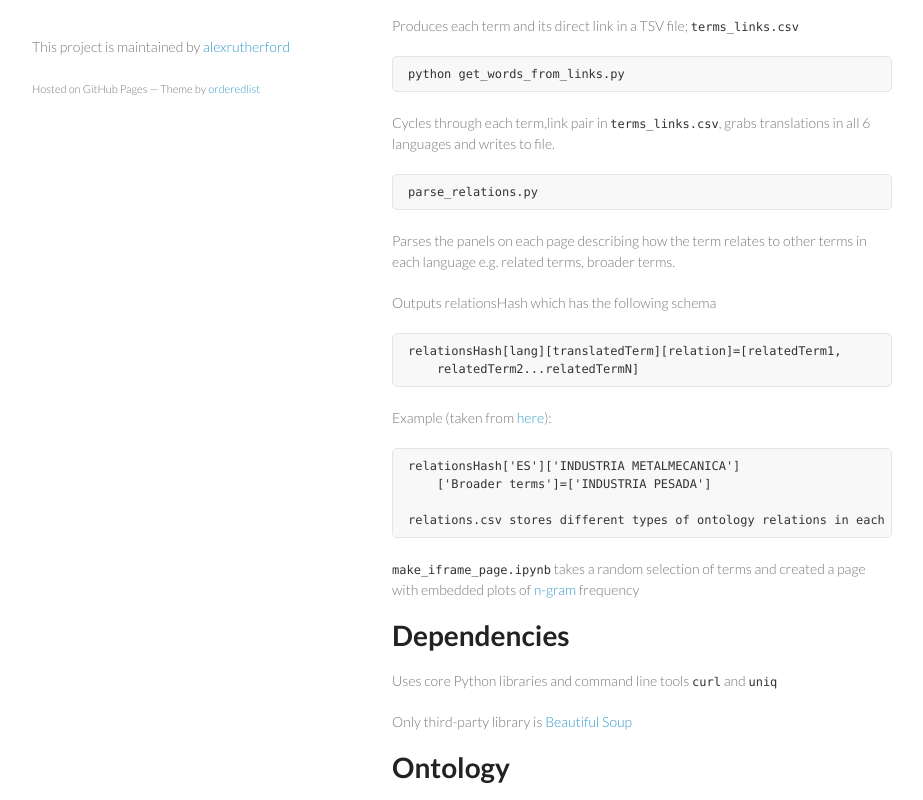
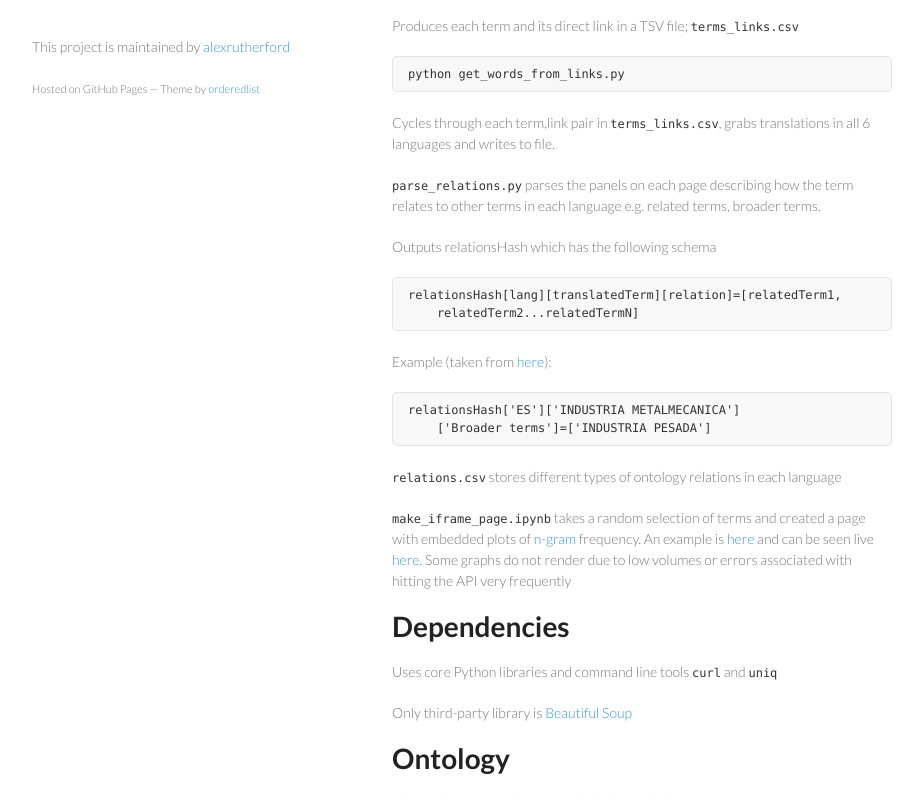
Before and after one commit to alexrutherford/unthesaurus_scraping, a plain HTML site: page index.html in a window 1280 px wide. Shown: the part 632-1432 px from the top of the page, without its empty margins (178-1101 px from the left). Drawn offline with Linux system fonts and the light colour scheme.

Commit message:
Create gh-pages branch via GitHub

```diff
--- a/index.html
+++ b/index.html
@@ -54,10 +54,7 @@ python parse_links_categories.py
 
 <p>Cycles through each term,link pair in <code>terms_links.csv</code>, grabs translations in all 6 languages and writes to file.</p>
 
-<pre><code>parse_relations.py
-</code></pre>
-
-<p>Parses the panels on each page describing how the term relates to other terms in each language e.g. related terms, broader terms.</p>
+<p><code>parse_relations.py</code> parses the panels on each page describing how the term relates to other terms in each language e.g. related terms, broader terms.</p>
 
 <p>Outputs relationsHash which has the following schema</p>
 
@@ -69,11 +66,11 @@ python parse_links_categories.py
 
 <pre><code>relationsHash['ES']['INDUSTRIA METALMECANICA']
     ['Broader terms']=['INDUSTRIA PESADA']
-
-relations.csv stores different types of ontology relations in each language
 </code></pre>
 
-<p><code>make_iframe_page.ipynb</code> takes a random selection of terms and created a page with embedded plots of <a href="https://books.google.com/ngrams/">n-gram</a> frequency</p>
+<p><code>relations.csv</code> stores different types of ontology relations in each language</p>
+
+<p><code>make_iframe_page.ipynb</code> takes a random selection of terms and created a page with embedded plots of <a href="https://books.google.com/ngrams/">n-gram</a> frequency. An example is <a href="https://github.com/alexrutherford/unthesaurus_scraping/blob/master/iframes.html">here</a> and can be seen live <a href="http://alexrutherford.org/sandbox/iframes">here</a>. Some graphs do not render due to low volumes or errors associated with hitting the API very frequently</p>
 
 <h1>
 <a id="dependencies" class="anchor" href="#dependencies" aria-hidden="true"><span class="octicon octicon-link"></span></a>Dependencies</h1>
```
Also changed, not shown: params.json (+1 -1 lines).
